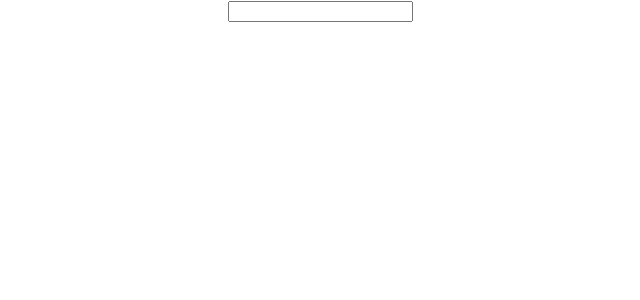
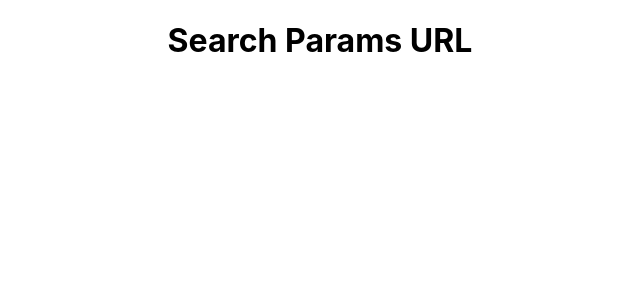
Before and after one commit to BhargavaTejaN/reactBasic, a React (Create React App) app: page / in a window 1280 px wide. Shown: the top 300 px of the page, without its empty margins (320-960 px from the left). Built offline with nearby package versions, Linux system fonts and the light colour scheme.

Commit message:
fetching URLSearchParams

```diff
--- a/src/App.js
+++ b/src/App.js
@@ -1,10 +1,10 @@
 import './App.css';
-import SearchBar from './components/AutoCompleteDropDown';
+import SearchParamsURL from './components/SearchParamsURL/SearchParamsURL';
 
 function App() {
   return (
     <div className="App">
-      <SearchBar />
+      <SearchParamsURL />
     </div>
   );
 }
--- /dev/null
+++ b/src/components/SearchParamsURL/SearchParamsURL.js
@@ -0,0 +1,35 @@
+import React from 'react'
+
+const SearchParamsURL = () => {
+
+    const model ="Q3"
+    const manufacturer = "AUDI"
+
+    const searchParams = new URLSearchParams(window.location.search);
+
+
+    if(manufacturer){
+        searchParams.set('manufacturer',manufacturer)
+      } else {
+        searchParams.delete('manufacturer')
+      }
+
+
+    if(model){
+        searchParams.set('model',model)
+      } else {
+        searchParams.delete('model')
+      }
+
+      const newPathName = `${window.location.pathname}?${searchParams.toString()}`
+
+      console.log(newPathName);
+
+  return (
+    <div>
+        <h1>Search Params URL</h1>
+    </div>
+  )
+}
+
+export default SearchParamsURL
```
